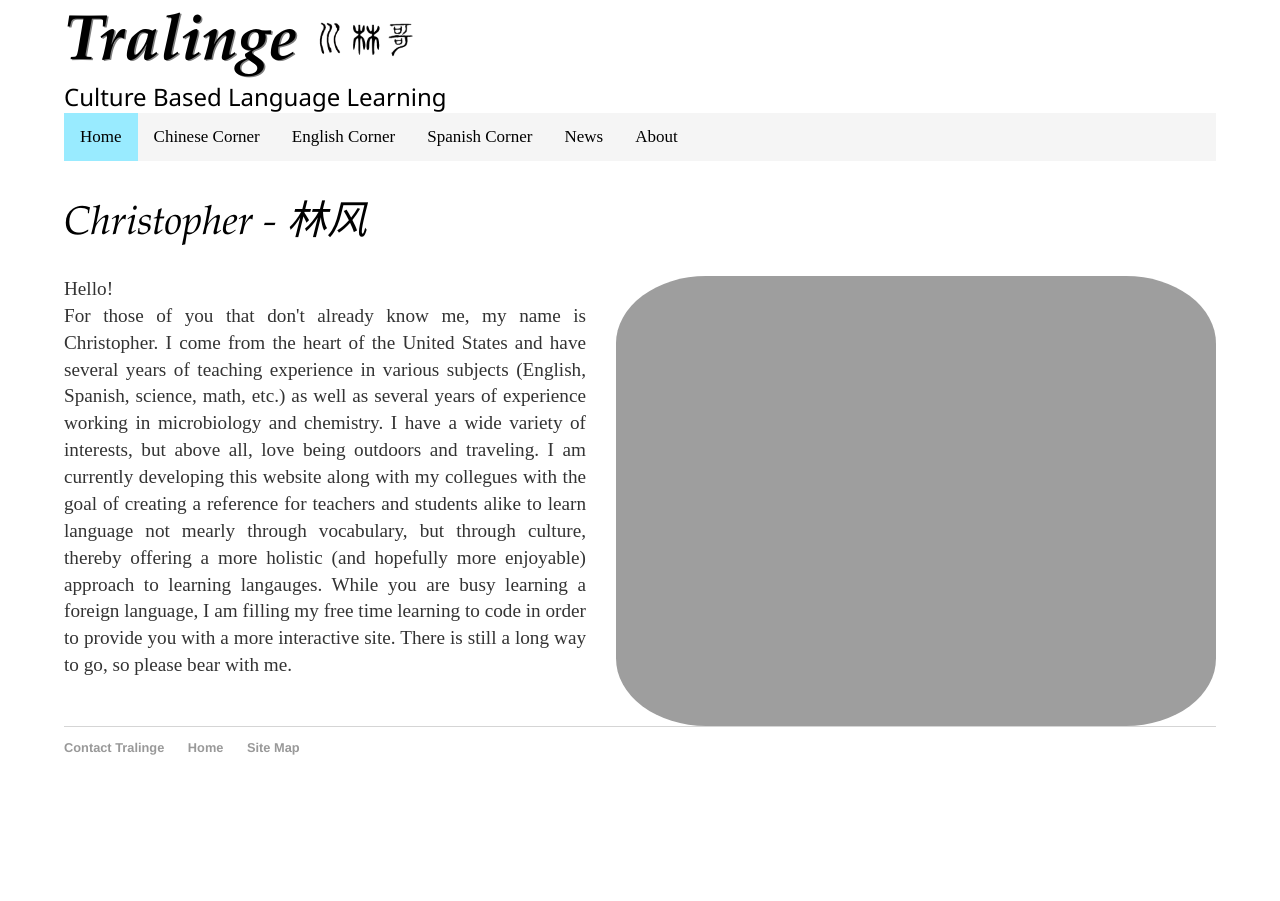
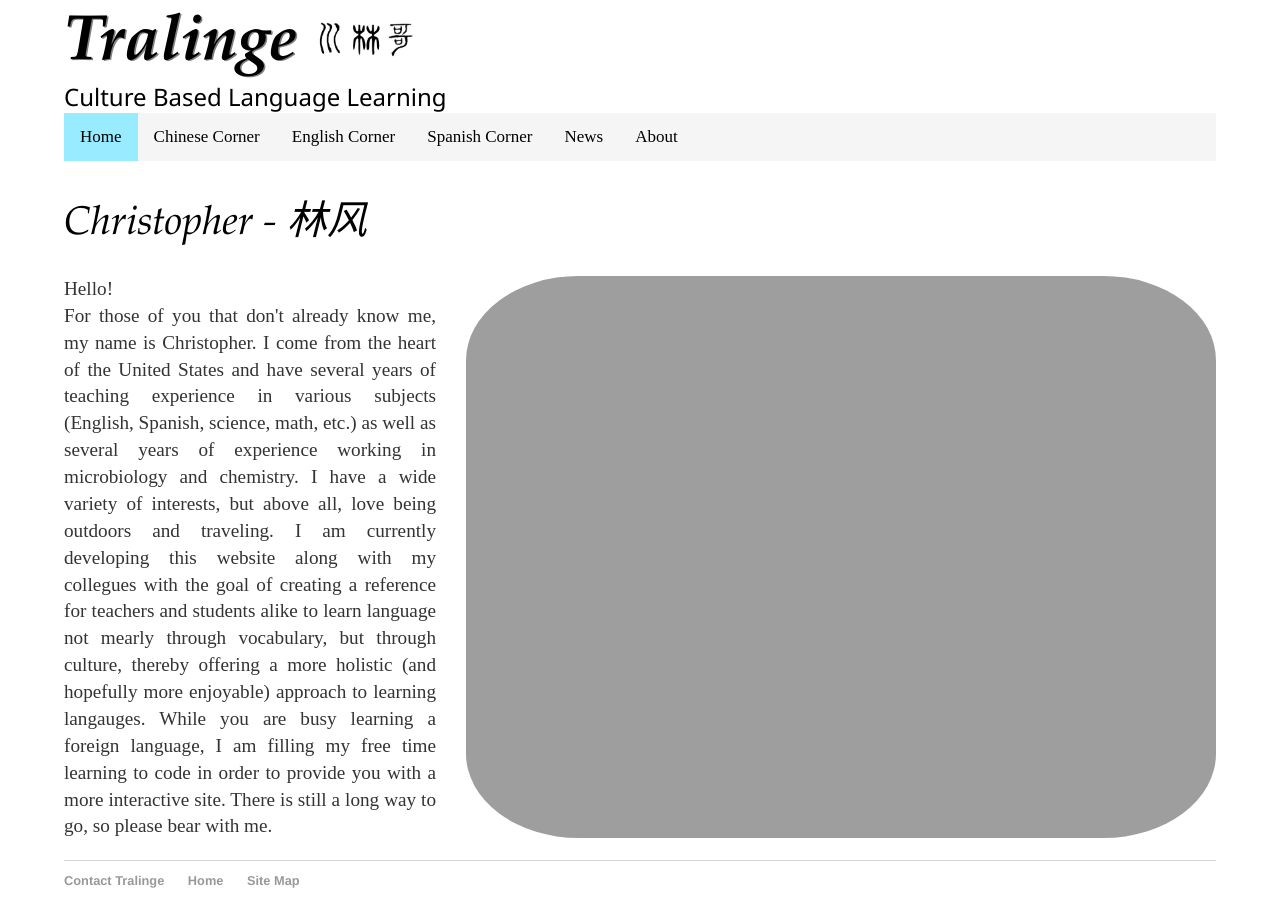
Before and after one commit to Tralinge/tralinge.github.io, a Jekyll site: the page built from about/christopher.html, in a window 1280 px wide. Built offline with Jekyll 4.4.1, drawn with Linux system fonts in a browser that asks for light colours.

Commit message:
Update christopher.html

```diff
--- a/about/christopher.html
+++ b/about/christopher.html
@@ -7,7 +7,7 @@
 	<h1>Christopher - 林风</h1>
 
 	    <p><img src="http://tralinge.com/media/profile/christopher.jpg" alt="Christopher"
-		    height=500px width=600px style="max-width:100%; height:auto; margin-left:30px; border-radius:15%; float:right;">
+		    height=600px width=750px style="max-width:100%; height:auto; margin-left:30px; border-radius:15%; float:right;">
 		Hello!<br>
 	    For those of you that don't already know me, my name is Christopher. I come from the heart
 	    of the United States and have several years of teaching experience in various subjects
```
